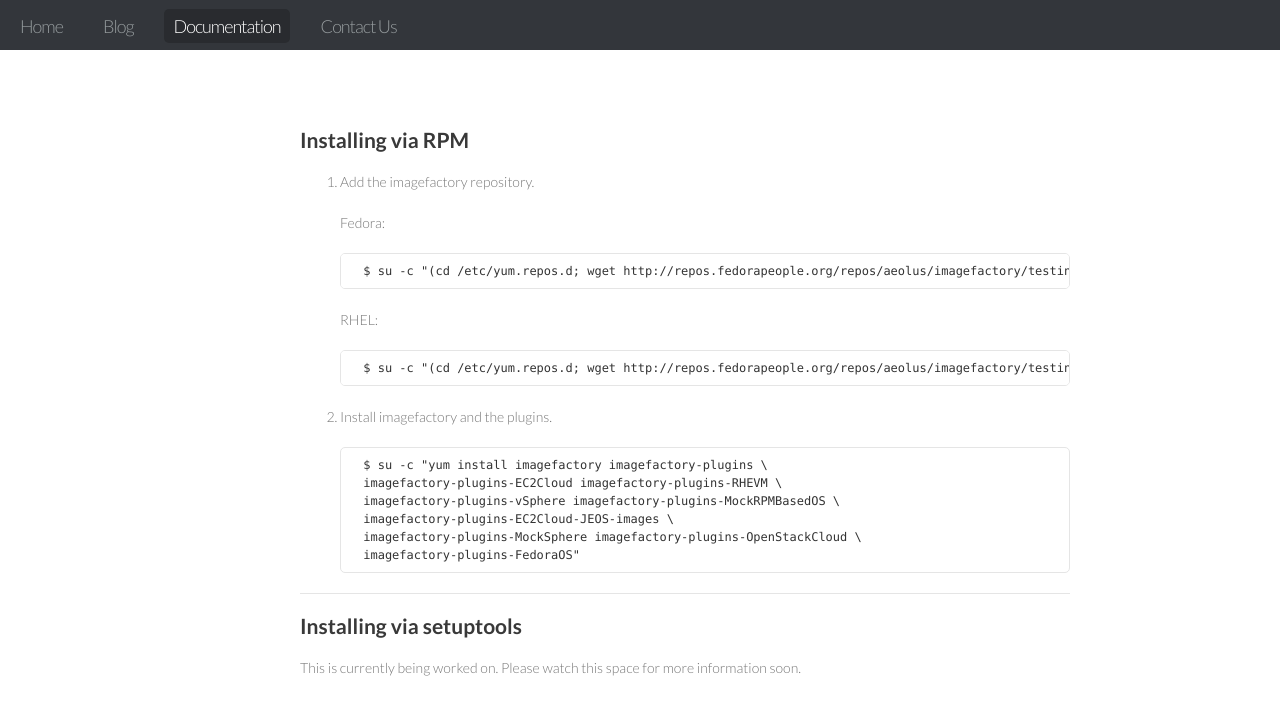
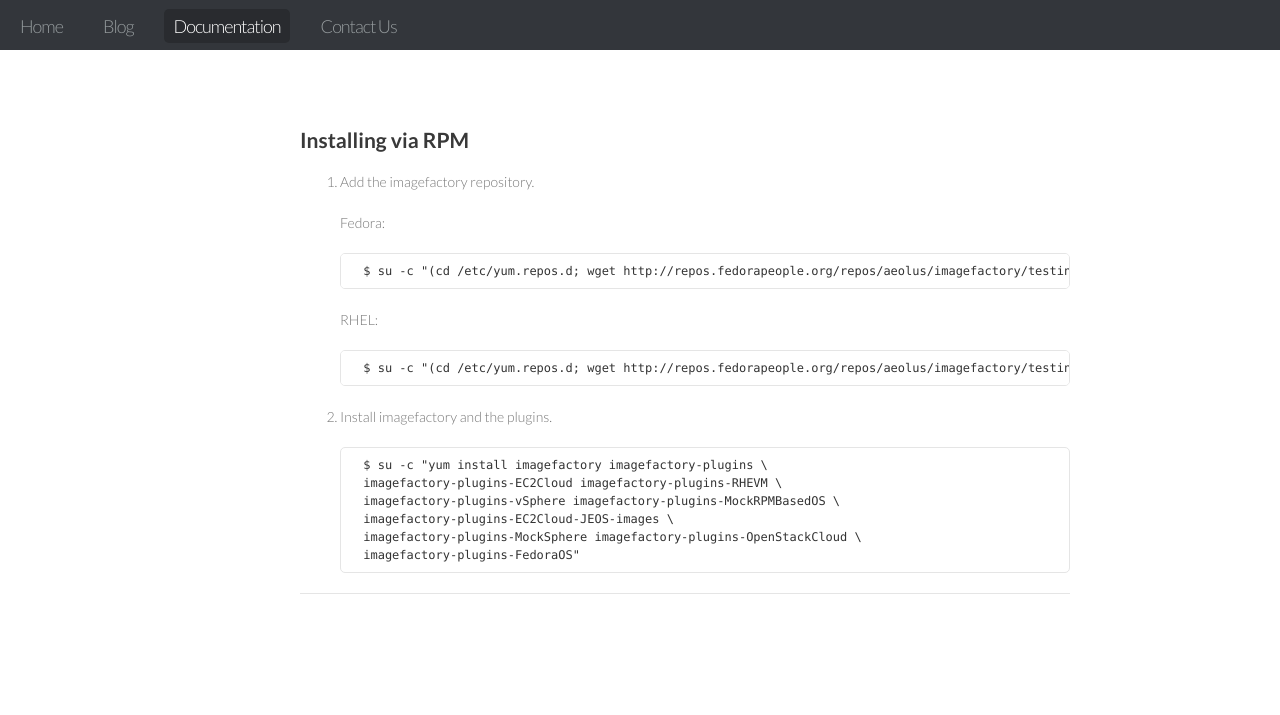
Before and after one commit to redhat-imaging/imagefactory, a Jekyll site: the page built from documentation/install.markdown, in a window 1280 px wide. Shown: the top 715 px of the page. Built offline with Jekyll 4.4.1, drawn with Linux system fonts in a browser that asks for light colours.

Commit message:
reference install from source wiki page
Signed-off-by: Steve Loranz <sloranz@redhat.com>

```diff
--- a/documentation/index.markdown
+++ b/documentation/index.markdown
@@ -7,7 +7,7 @@
 #### Installation:
 
 * [Installation via RPM](/documentation/install.html#rpm "Installation via RPM")
-* [Installation via setuptools](/documentation/install.html#setuptools "Installation via setuptools")
+* [Installation from source](https://github.com/aeolusproject/imagefactory/wiki/Installing-from-Source "Installation via setuptools")
 
 #### Setup
 
--- a/documentation/install.markdown
+++ b/documentation/install.markdown
@@ -27,8 +27,3 @@
         imagefactory-plugins-FedoraOS"
 
 ---
-
-<a id="setuptools" />
-## Installing via setuptools
-
-This is currently being worked on. Please watch this space for more information soon.
```
